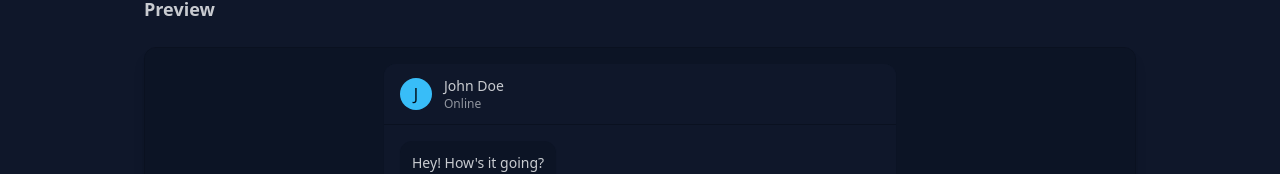
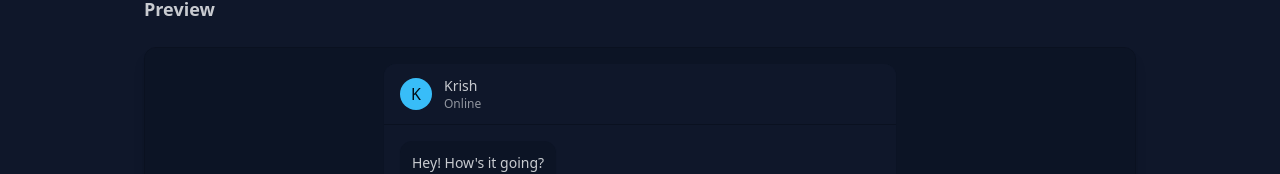
Before and after one commit to Krishnan005K/Chatly, a React (Vite) app in the folder frontend/: page /settings in a window 1280 px wide. Shown: the part 491-665 px from the top of the page. Built offline with nearby package versions, Linux system fonts and the light colour scheme; no server answers.

Commit message:
Update SettingsPage.jsx

```diff
--- a/frontend/src/pages/SettingsPage.jsx
+++ b/frontend/src/pages/SettingsPage.jsx
@@ -54,10 +54,10 @@
                 <div className="px-4 py-3 border-b border-base-300 bg-base-100">
                   <div className="flex items-center gap-3">
                     <div className="w-8 h-8 rounded-full bg-primary flex items-center justify-center text-primary-content font-medium">
-                      J
+                      K
                     </div>
                     <div>
-                      <h3 className="font-medium text-sm">John Doe</h3>
+                      <h3 className="font-medium text-sm">Krish</h3>
                       <p className="text-xs text-base-content/70">Online</p>
                     </div>
                   </div>
```
